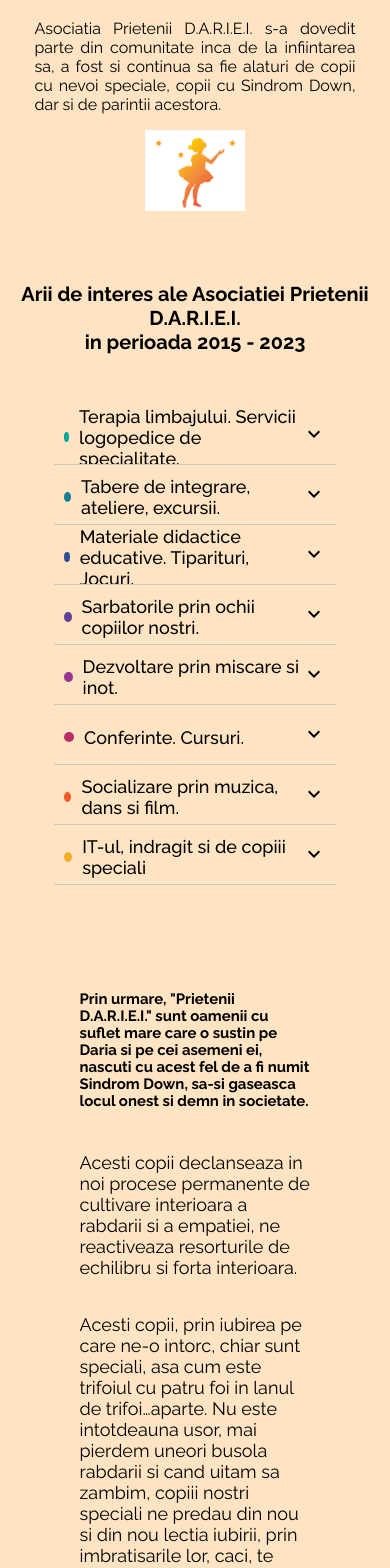
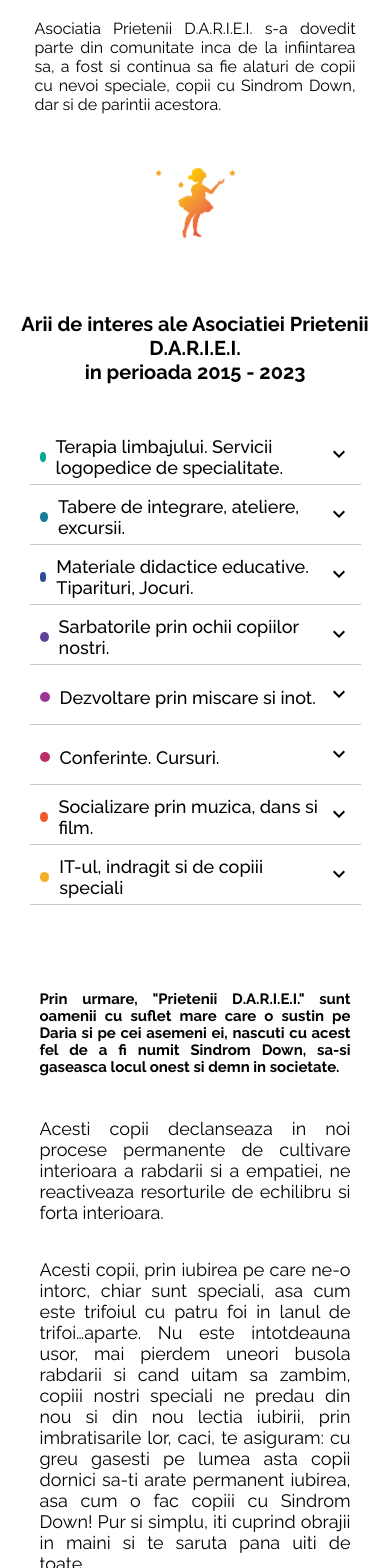
Before and after one commit to SirbayC/SiteAsociatie, a React (Create React App) app in the folder client/: page /#/ in a window 390 px wide. Shown: the part 1420-2988 px from the top of the page. Built offline with nearby package versions, Linux system fonts and the light colour scheme.

Commit message:
Refactor CunoasteNe page styling and add image margin

```diff
--- a/client/src/pages/CunoasteNe.jsx
+++ b/client/src/pages/CunoasteNe.jsx
@@ -31,7 +31,7 @@
             <div className="parCol"><p>Cand Daria noastra a implinit 10 ani, in anul 2016, ca un fel de incununare a acestui deceniu de viata, intr-o pornire de solidaritate si incredere, am simtit nevoia de a impartasi in scris povestea noastra.</p>
               <p>{'\t'}Asa a luat nastere brosura "Da,pot!" - asa am numit-o, dupa spusele Dariei (mai mica fiind, urcata sus pe tobogan, ca sa-si faca curaj in a cobori, imita muscatul dintr-un morcov, mesteca in gol, inghitea aer si-si spunea singura "Da, pot!", dupa care isi da drumul pe tobogan… si topoganul era din ce in ce mai inalt si mai ondulat…). Aceste materiale tiparite au ajuns la medici de familie si specialisti aflati in interactiune directa cu parinti de copii cu Sindrom Down si sper din suflet sa fi fost si sa fie in continuare macar o picatura de speranta in marea lor de intrebari si nelinisti. </p>
               <p>{'\t'}Asociatia Prietenii D.A.R.I.E.I. s-a dovedit parte din comunitate inca de la infiintarea sa, a fost si continua sa fie alaturi de copii cu nevoi speciale, copii cu Sindrom Down, dar si de parintii acestora.</p>
-              <div>
+              <div className='imgFetita'>
                 <img src={Fetita} alt="" />
               </div>
             </div>
--- a/client/src/styling/cunoastene.scss
+++ b/client/src/styling/cunoastene.scss
@@ -163,7 +163,6 @@
         display: none;
     }
     .acasa {
-        background-color: bisque;
         .centeredAcasa {
             width: 90%;
             .generalPresentation {
@@ -172,6 +171,9 @@
                     display: flex;
                     flex-direction: column;
                     gap: 0px;
+                }
+                .imgFetita {
+                    margin-top: 30px;
                 }
             }
 
@@ -210,65 +212,18 @@
                 }
 
                 .accordion {
-                    margin: 30px;
-
-                    width: fit-content;
-                    display: flex;
-                    flex-direction: column;
-                    align-items: center;
-
+                    margin: 20px;
                     .accordion__item {
-                        width: 90%;
-                        max-height: 25px;
-                        padding: 17px 10px;
-                        border-bottom: 1px solid #c9c9c9;
-                        // color: white;
-                        overflow: hidden;
-                        cursor: pointer;
-
-                        // .accordion__header {
-                        //     height: 30px;
-                        //     font-size: 20px;
-                        //     display: flex;
-                        //     // background-color: red;
-                        //     margin-bottom: 10px;
-                        //     justify-content: space-between;
-
-                        //     h4 {
-                        //         transition: 0.2s ease-in-out;
-                        //         font-size: 18px;
-                        //         font-weight: 500;
-                        //         margin-bottom: 0px;
-                        //         margin-top: 0px;
-                        //     }
-
-                        //     i {
-                        //         transition: 0.2s ease-in-out;
-                        //         transform-origin: center;
-                        //         margin-bottom: 10px;
-                        //     }
-
-                        //     .dotTitle {
-                        //         display: flex;
-                        //         flex-direction: row;
-                        //         gap: 10px;
-                        //         align-items: center;
-
-                        //         .circleDot {
-                        //             content: "";
-                        //             width: 10px;
-                        //             height: 10px;
-                        //             background-color: rebeccapurple;
-                        //             border-radius: 50%;
-                        //         }
-                        //     }
-
-
-                        // }
-
-
+                        width: 100%;
                     }
                 }
+            }
+
+            .signoff {
+                margin-top: 40px;
+                padding-right: 20px;
+                padding-left: 20px;
+                text-align: justify;
             }
         }
 
```
